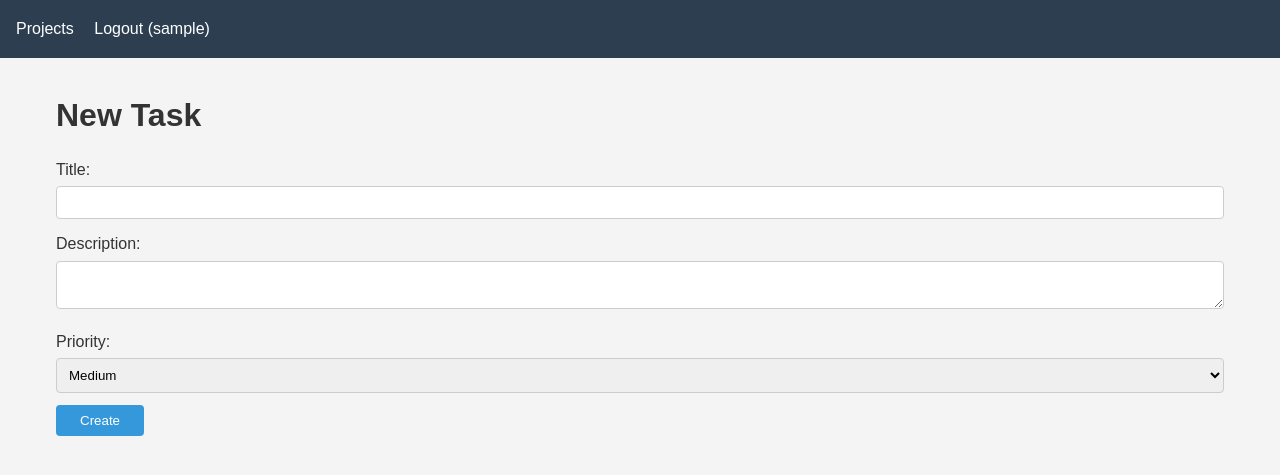
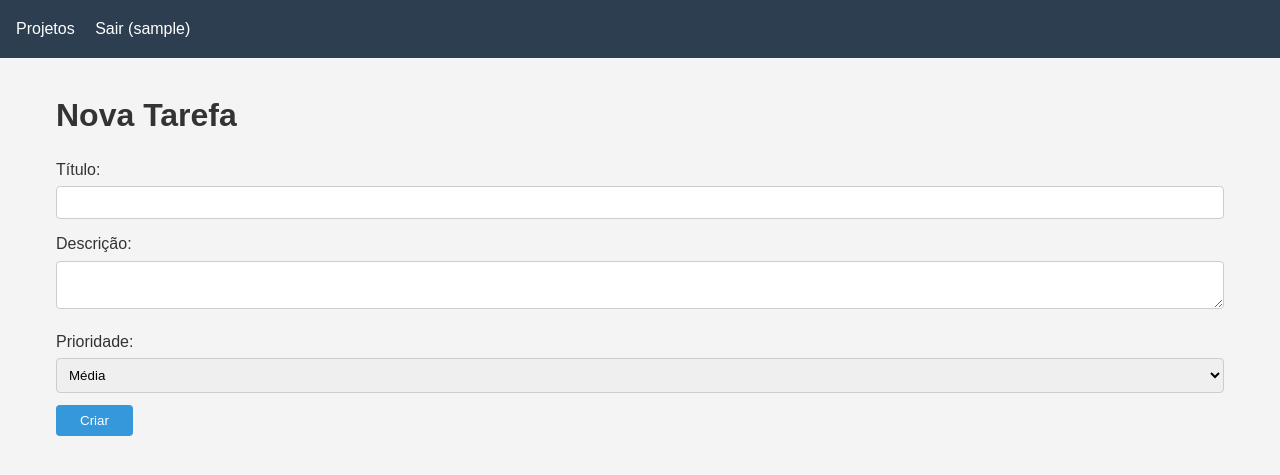
Before and after one commit to Magno-Rodrigues/engineering-projects-manager, a Flask app: page /tasks/project/1/new in a window 1280 px wide. Shown: the top 475 px of the page. Run offline with Flask 3, Linux system fonts and the light colour scheme; the visitor is signed in with stand-in values (Sample User, id 1).

Commit message:
Alterações 21/02/2026

```diff
--- a/app/templates/auth/login.html
+++ b/app/templates/auth/login.html
@@ -3,9 +3,9 @@
 {% block content %}
 <h1>Login</h1>
 <form method="POST">
-    <label>Username: <input type="text" name="username" required></label>
-    <label>Password: <input type="password" name="password" required></label>
+    <label>Usuário: <input type="text" name="username" required></label>
+    <label>Senha: <input type="password" name="password" required></label>
     <button type="submit">Login</button>
 </form>
-<p><a href="{{ url_for('auth.register') }}">Register</a></p>
+<p><a href="{{ url_for('auth.register') }}">Registrar</a></p>
 {% endblock %}
--- a/app/templates/base.html
+++ b/app/templates/base.html
@@ -8,11 +8,11 @@
 </head>
 <body>
     <nav>
-        <a href="{{ url_for('projects.index') }}">Projects</a>
+        <a href="{{ url_for('projects.index') }}">Projetos</a>
         {% if current_user.is_authenticated %}
-            <a href="{{ url_for('auth.logout') }}">Logout ({{ current_user.username }})</a>
+            <a href="{{ url_for('auth.logout') }}">Sair ({{ current_user.username }})</a>
         {% else %}
-            <a href="{{ url_for('auth.login') }}">Login</a>
+            <a href="{{ url_for('auth.login') }}">Entrar</a>
         {% endif %}
     </nav>
     <main>
--- a/app/templates/dashboard.html
+++ b/app/templates/dashboard.html
@@ -1,7 +1,7 @@
 {% extends "base.html" %}
-{% block title %}Dashboard - Engineering Projects Manager{% endblock %}
+{% block title %}Dashboard - Gerenciador de Projetos de Engenharia{% endblock %}
 {% block content %}
 <h1>Dashboard</h1>
-<p>Welcome, {{ current_user.username }}!</p>
-<a href="{{ url_for('projects.index') }}">View Projects</a>
+<p>Bem-vindo, {{ current_user.username }}!</p>
+<a href="{{ url_for('projects.index') }}">Ver Projetos</a>
 {% endblock %}
--- a/app/templates/tasks/create.html
+++ b/app/templates/tasks/create.html
@@ -1,17 +1,17 @@
 {% extends "base.html" %}
 {% block title %}New Task{% endblock %}
 {% block content %}
-<h1>New Task</h1>
+<h1>Nova Tarefa</h1>
 <form method="POST">
-    <label>Title: <input type="text" name="title" required></label>
-    <label>Description: <textarea name="description"></textarea></label>
-    <label>Priority:
+    <label>Título: <input type="text" name="title" required></label>
+    <label>Descrição: <textarea name="description"></textarea></label>
+    <label>Prioridade:
         <select name="priority">
-            <option value="low">Low</option>
-            <option value="medium" selected>Medium</option>
-            <option value="high">High</option>
+            <option value="low">Baixa</option>
+            <option value="medium" selected>Média</option>
+            <option value="high">Alta</option>
         </select>
     </label>
-    <button type="submit">Create</button>
+    <button type="submit">Criar</button>
 </form>
 {% endblock %}
```
Also changed, not shown: app/templates/auth/register.html (+4 -4 lines), app/templates/projects/create.html (+5 -5 lines), app/templates/projects/detail.html (+4 -4 lines), app/templates/projects/edit.html (+8 -8 lines), app/templates/projects/index.html (+4 -4 lines), app/templates/reports/create.html (+7 -7 lines), app/templates/reports/index.html (+4 -4 lines), app/templates/tasks/index.html (+4 -4 lines).
